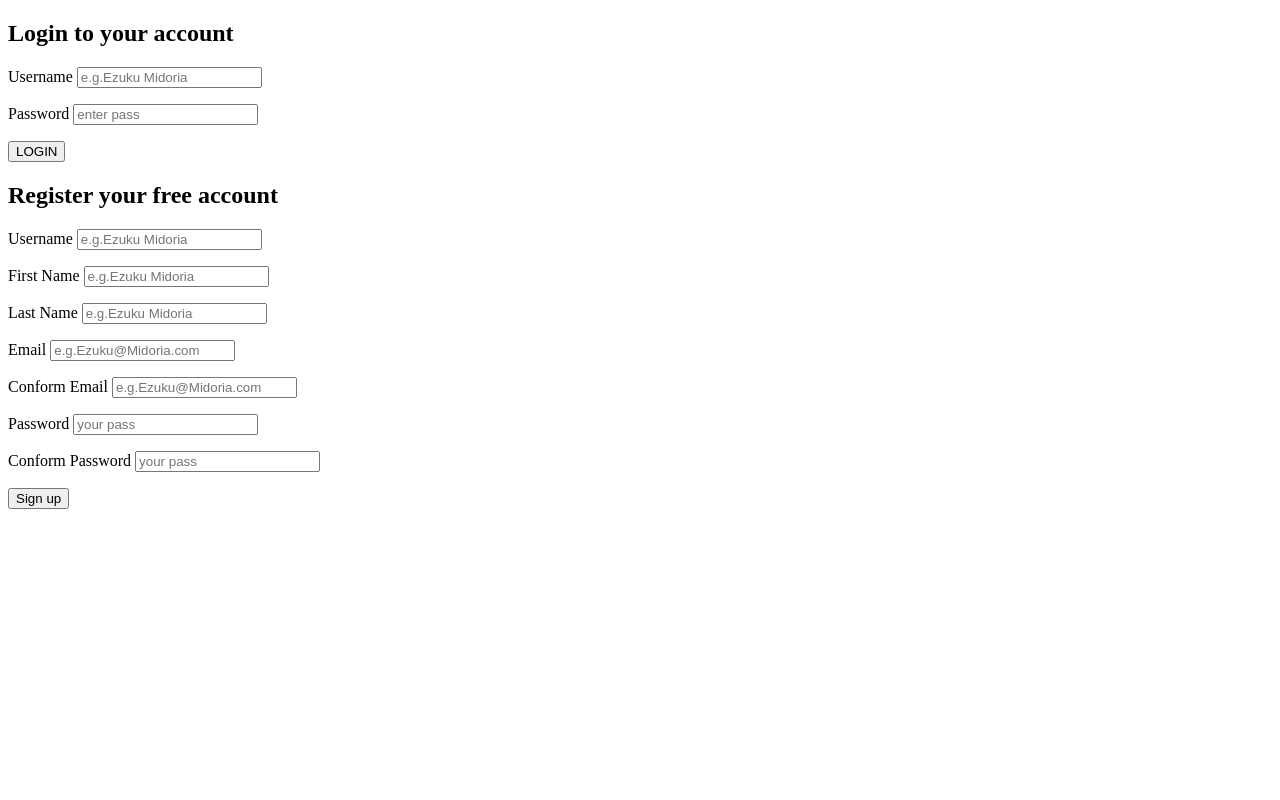
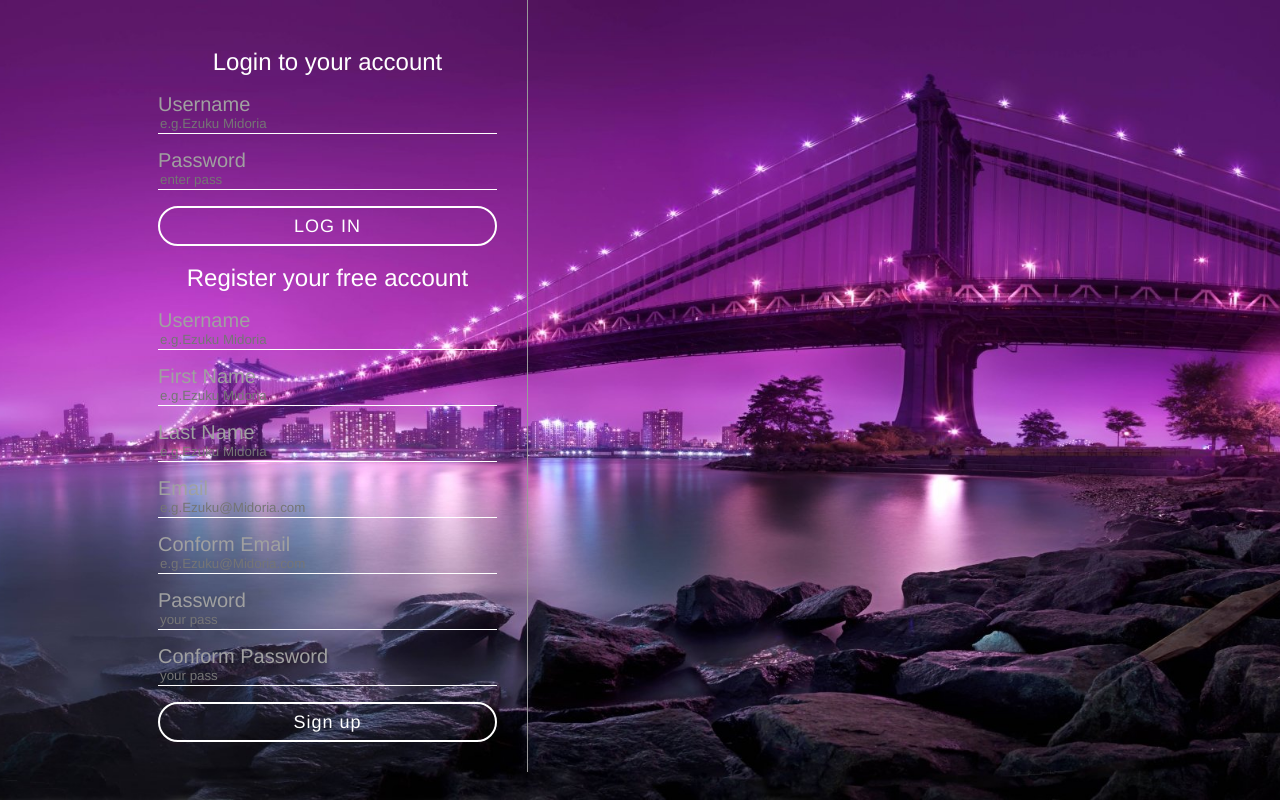
Before and after one commit to irshadkhan2019/RealEstate, a PHP site: page /register.php in a window 1280 px wide. Run offline with PHP 8.4, Linux system fonts and the light colour scheme.

Commit message:
styling...

```diff
--- /dev/null
+++ b/assets/css/register.css
@@ -0,0 +1,79 @@
+html,body{
+  padding:0;
+  margin:0;
+  height:100%;
+
+}
+
+#loginContainer * {
+ color:#fff;
+ font-family: "Helvetica neue","Helvetica ","Arial","sans-serif";
+ font-weight:normal;
+ line-height:1em;
+ box-sizing: border-box;
+
+}
+
+#loginContainer{
+	width:80%;
+	margin: 0 auto;
+	position: relative;
+	max-width: 1024px;
+
+}
+#inputContainer {
+    padding: 30px;
+    width: 400px;
+    float: left;
+    border-right:1px solid #999 ;
+}
+#inputContainer label{
+	color: #a0a0a0;
+    font-size: 20px;
+    margin-top: 16px;
+}
+
+#inputContainer h2 {
+	text-align: center;
+}
+#inputContainer button{
+  color: #fff;
+  background-color: transparent;
+  border: 2px solid #fff;
+  border-radius:20px;
+  font-size:18px;
+  letter-spacing:1px;
+  height: 40px;
+  width: 100%;
+}
+#inputContainer button:hover{
+  cursor: pointer;
+}
+#inputContainer input[type="text"],
+input[type="password"],input[type="email"]{
+	display:block;
+	background-color: transparent;
+	border: 0;
+	border-bottom: 1px solid #fff;
+	height: 20px;
+	line-height:25px;
+	width: 100%;
+}
+
+
+#background{
+
+	background-color: #000000;
+    background-position: center;
+    background-size: cover;
+    display: table;
+    background-image: url(../images/register.jpg);
+    height: 100%;
+    width: 100%;
+}
+
+::-moz-input-placeholder { /* Firefox 19+ */
+  color:#fff;
+
+}
+}
--- a/register.php
+++ b/register.php
@@ -22,8 +22,11 @@
 <html>
 <head>
 	<title>Welcome to RealEstate</title>
+	<link rel="stylesheet" type="text/css" href="assets/css/register.css ">
 </head>
 <body>
+	<div id="background">
+		<div id="loginContainer">
 		      <div id="inputContainer">
 		  	   <form  id="loginForm" action="register.php" method="POST">
 		  	   	      <h2>Login to your account</h2>
@@ -36,7 +39,7 @@
 		  	   	       	    <input id="loginPassword" type="password" name="loginPassword" placeholder="enter pass"  required>
 		  	   	       </p>
 
-  	   	    <button type="submit" name="loginButton">LOGIN</button>
+		  	   	    <button type="submit" name="loginButton">LOG IN</button>
 		  	   </form>
 
 
@@ -89,8 +92,8 @@
 		  	   	    <button type="submit" name="registerButton">Sign up</button>
 		  	   </form>
 
-
-
+        </div>
+     </div>
   </div>
 </body>
 </html>
```
Also changed, not shown: assets/images/register.jpg (added). Lines whose indentation alone changed are shown as unchanged.
